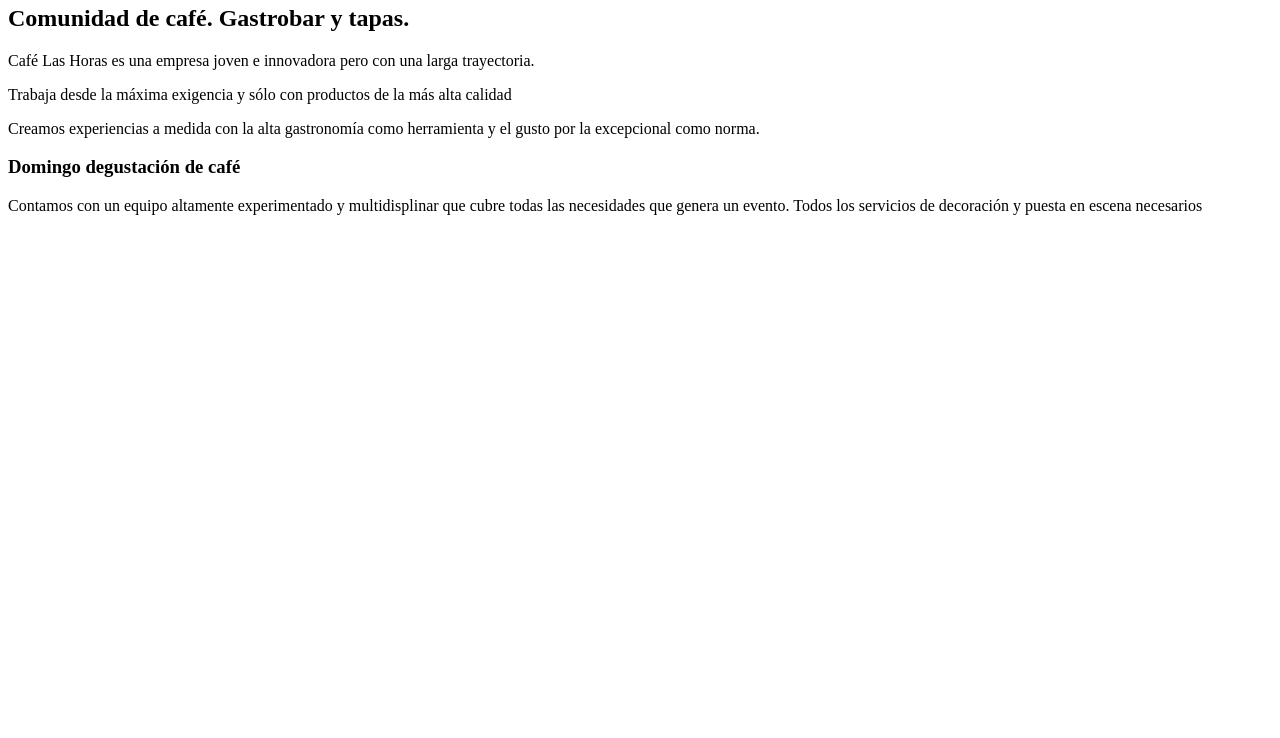
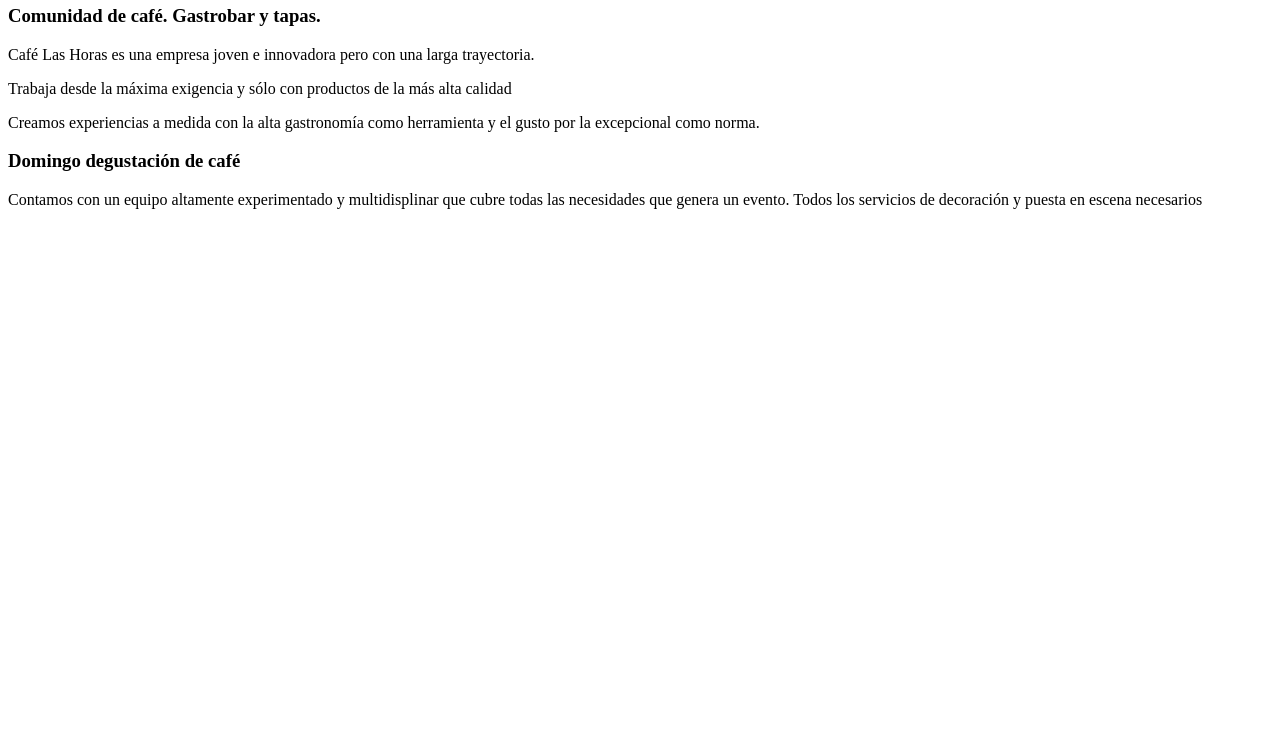
Before and after one commit to ATorada/Practica-4.1, a plain HTML site: page index.html in a window 1280 px wide. Shown: the part 62-800 px from the top of the page. Drawn offline with Linux system fonts and the light colour scheme.

Commit message:
Add files via upload

```diff
--- a/index.html
+++ b/index.html
@@ -12,9 +12,9 @@
         <section>
         <h1>Café Las Horas</h1>
         </section>
-
+        <!-- Los encabezados son del estilo H3 en vez del H2 para tener una diferencia notable de tamaño (Como en la foto de la práctica) puesto que los H2 no varían mucho y se pueden confundir -->
         <section>
-        <h2>Comunidad de café. Gastrobar y tapas.</h2>
+        <h3>Comunidad de café. Gastrobar y tapas.</h3>
             <p>Café Las Horas es una empresa joven e innovadora pero con una larga trayectoria.</p>
             <p>Trabaja desde la máxima exigencia y sólo con productos de la más alta calidad</p>
             <p>Creamos experiencias a medida con la alta gastronomía como herramienta y el gusto por la excepcional como norma.</p>
```
